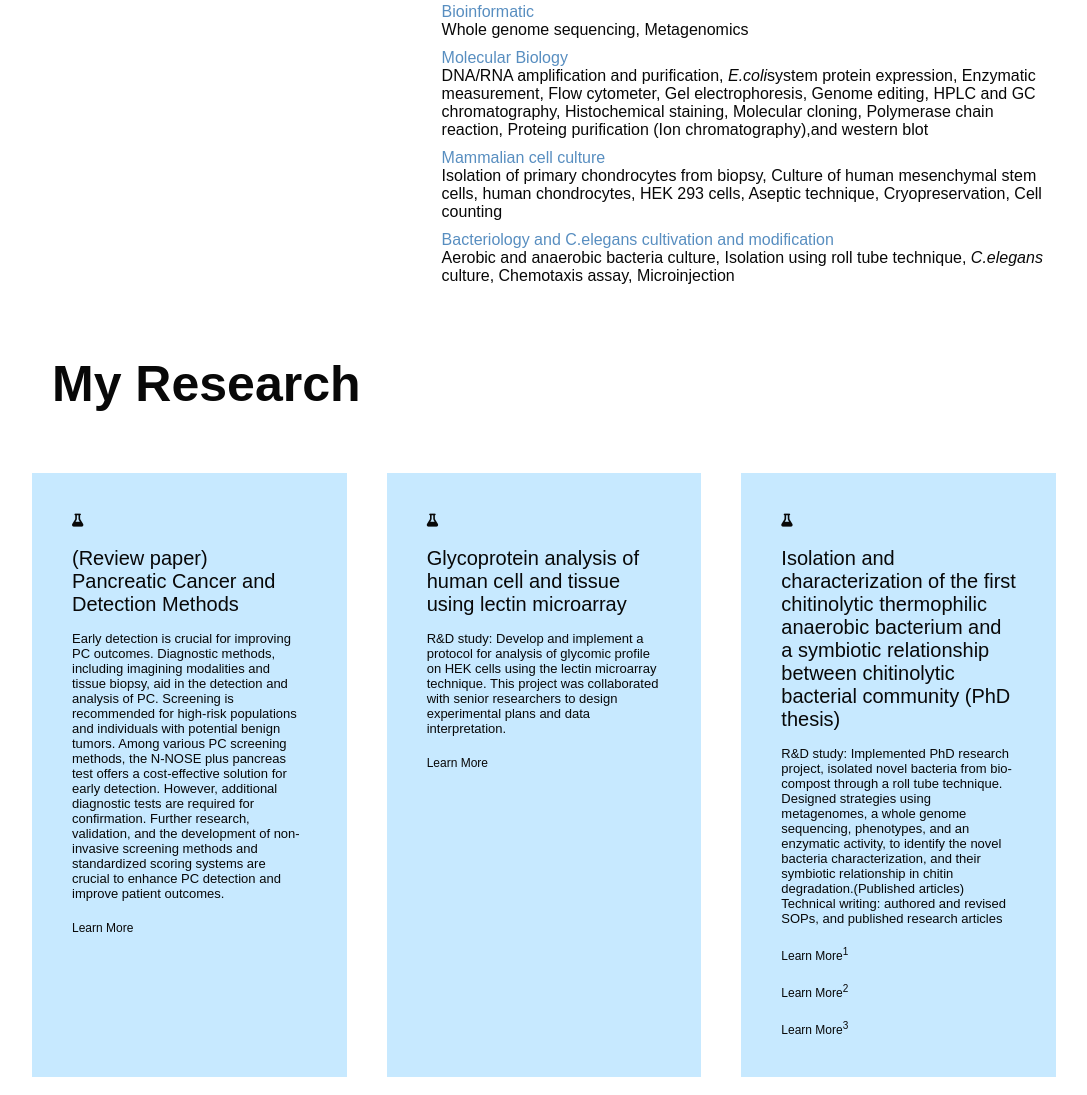
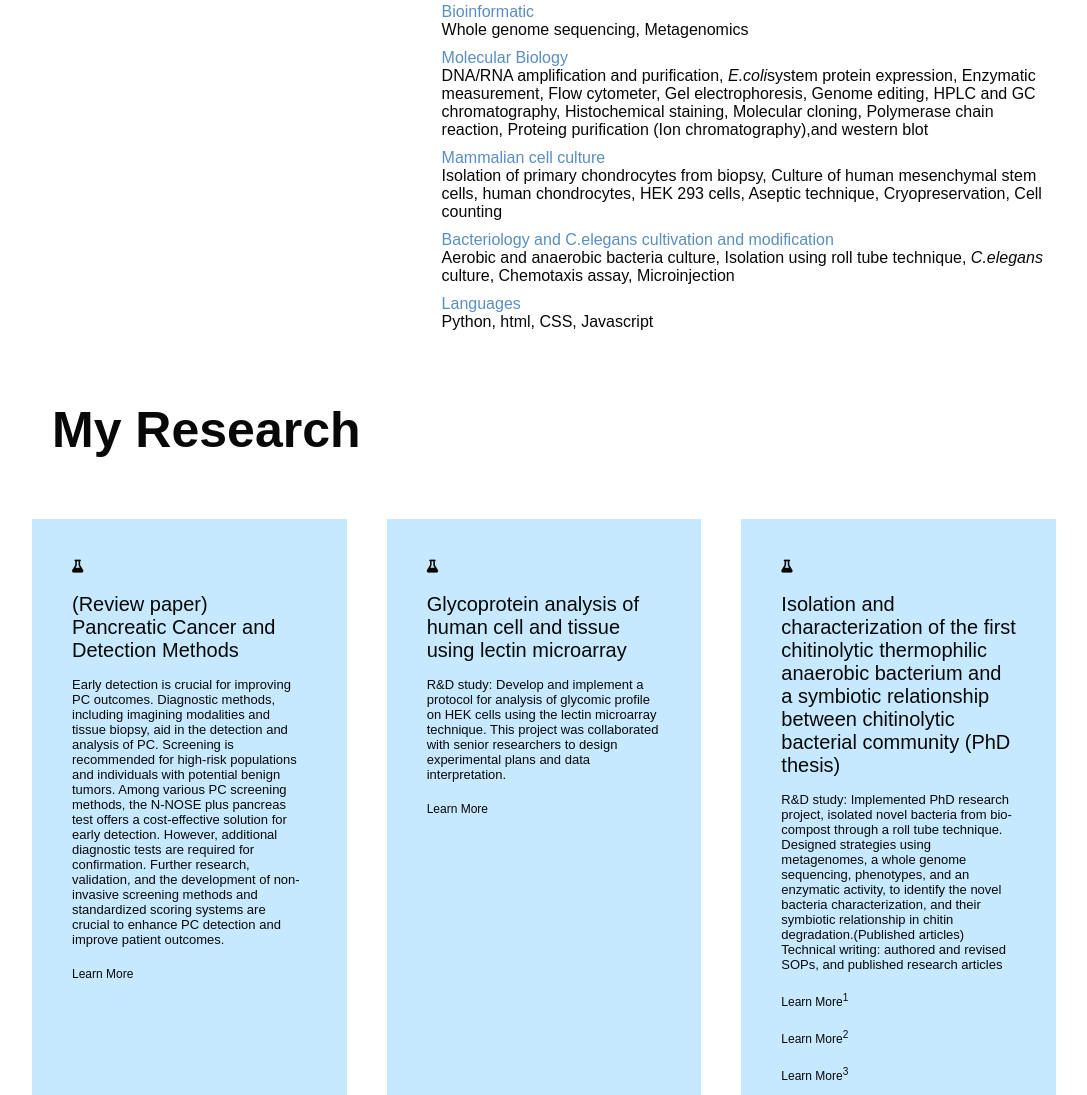
Before and after one commit to Bellzum/maiimao, a website: page index.html in a window 1280 px wide. Shown: the part 1482-2577 px from the top of the page, without its empty margins (96-1183 px from the left). Drawn offline with Linux system fonts and the light colour scheme.

Commit message:
Updated files with changes

```diff
--- a/index.html
+++ b/index.html
@@ -70,6 +70,8 @@
                         <li><span>Mammalian cell culture</span><br>Isolation of primary chondrocytes from biopsy,
                             Culture of human mesenchymal stem cells, human chondrocytes, HEK 293 cells, Aseptic technique, Cryopreservation, Cell counting</li>
                         <li><span>Bacteriology and C.elegans cultivation and modification</span><br>Aerobic and anaerobic bacteria culture, Isolation using roll tube technique, <i>C.elegans</i> culture, Chemotaxis assay, Microinjection</li>
+
+                        <li><span>Languages</span><br>Python, html, CSS, Javascript</li>
                         </ul>
                     </ul>
 
```
